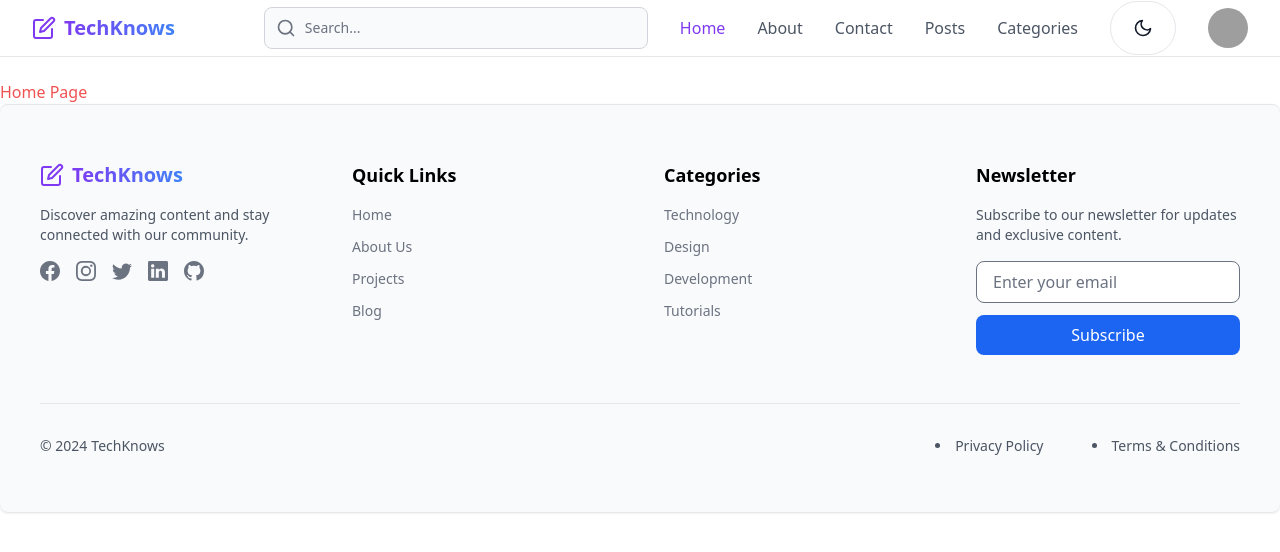
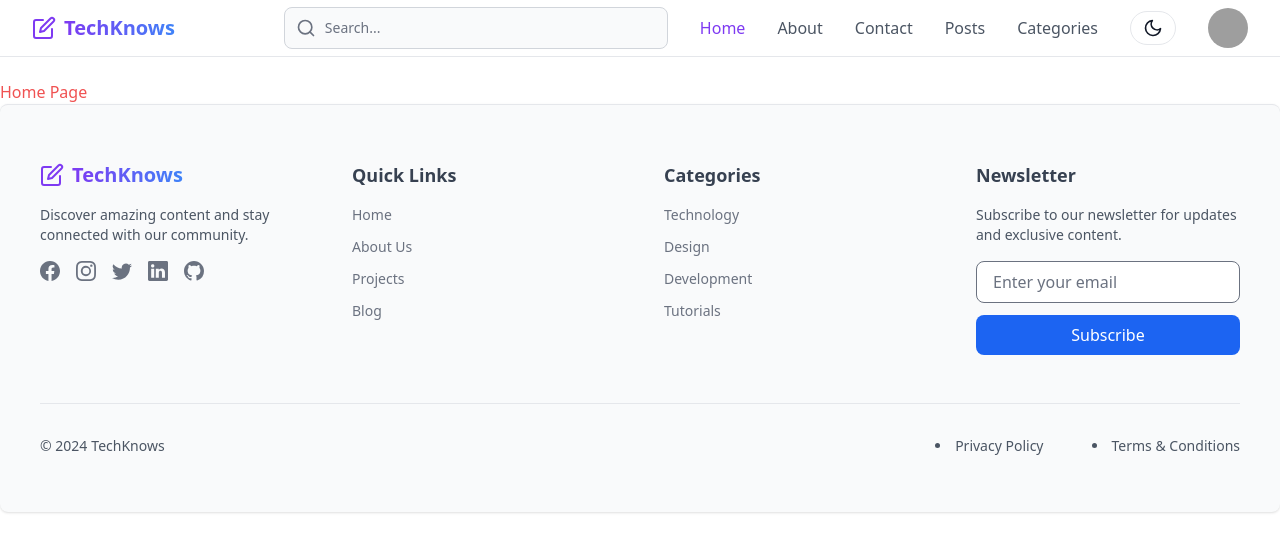
Before and after one commit to sudipsharma826/TechKnows, a Next.js app: page / in a window 1280 px wide. Shown: the top 552 px of the page. Built offline with nearby package versions, Linux system fonts and the light colour scheme; grey boxes are pictures that could not be loaded.

Commit message:
Added theme toogle

```diff
--- a/src/app/component/Header.jsx
+++ b/src/app/component/Header.jsx
@@ -102,7 +102,7 @@ export default function Header() {
                 pill
                 size="sm"
                 onClick={() => setTheme(theme === 'dark' ? 'light' : 'dark')}
-                className="!p-2.5"
+                className="!p-0"
               >
                 {theme === 'dark' ? <FiSun className="h-5 w-5" /> : <FiMoon className="h-5 w-5" />}
               </Button>
@@ -156,7 +156,7 @@ export default function Header() {
                 pill
                 size="sm"
                 onClick={() => setIsSearchVisible(!isSearchVisible)}
-                className="!p-2.5"
+                className="!p-0.5"
               >
                 <FiSearch className="h-5 w-5" />
               </Button>
@@ -167,7 +167,7 @@ export default function Header() {
                 pill
                 size="sm"
                 onClick={() => setTheme(theme === 'dark' ? 'light' : 'dark')}
-                className="!p-2.5"
+                className="!p-0"
               >
                 {theme === 'dark' ? <FiSun className="h-5 w-5" /> : <FiMoon className="h-5 w-5" />}
               </Button>
@@ -219,7 +219,7 @@ export default function Header() {
                 pill
                 size="sm"
                 onClick={toggleMobileMenu}
-                className="!p-2.5"
+                className="!p-0"
               >
                 <FiMenu className="h-5 w-5" />
               </Button>
--- /dev/null
+++ b/src/app/component/ThemeCom.jsx
@@ -0,0 +1,16 @@
+'use client';
+import { useTheme } from 'next-themes';
+import { useEffect, useState } from 'react';
+export default function ThemeCom({ children }) {
+  const { theme, setTheme } = useTheme();
+  const [mounted, setMounted] = useState(false);
+  useEffect(() => setMounted(true), []);
+  if (!mounted) return null;
+  return (
+    <div className={theme}>
+      <div className='bg-white text-gray-700 dark:text-gray-200 dark:bg-gray-900 min-h-screen'>
+        {children}
+      </div>
+    </div>
+  );
+}
--- a/src/app/layout.js
+++ b/src/app/layout.js
@@ -2,6 +2,8 @@ import { Geist, Geist_Mono } from "next/font/google";
 import "./globals.css";
 import Header from "./component/Header";
 import Footer from "./component/Footer";
+import { ThemeProvider } from "next-themes";
+import ThemeCom from "./component/ThemeCom";
 
 const geistSans = Geist({
   variable: "--font-geist-sans",
@@ -20,13 +22,17 @@ export const metadata = {
 
 export default function RootLayout({ children }) {
   return (
-    <html lang="en">
+    <html lang="en" suppressHydrationWarning>
       <body
         className={`${geistSans.variable} ${geistMono.variable} antialiased`}
       >
+        <ThemeProvider >
+<ThemeCom>
         <Header />
         {children}
         <Footer />
+        </ThemeCom>
+        </ThemeProvider>
       </body>
     </html>
   );
```
